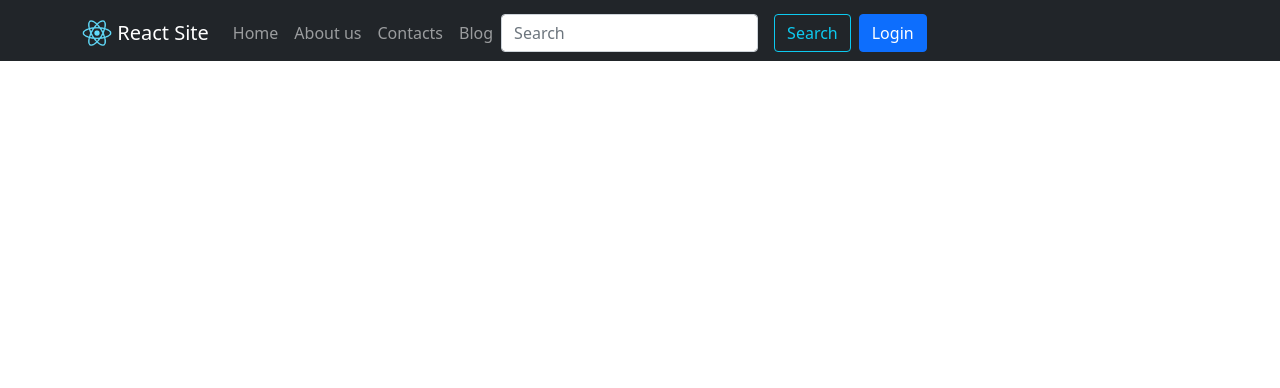
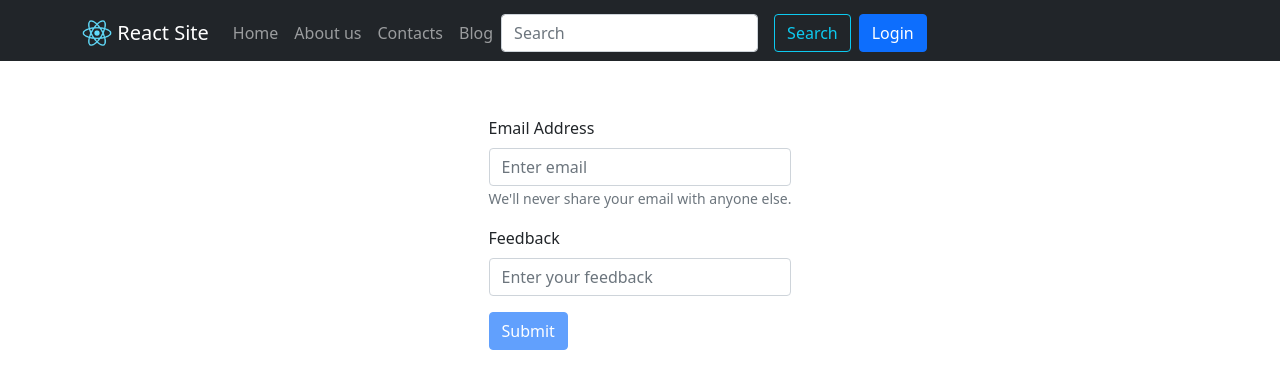
Before and after one commit to ivanpanchenko04/react-project, a React (Create React App) app: page /contacts in a window 1280 px wide. Shown: the top 388 px of the page. Built offline with nearby package versions, Linux system fonts and the light colour scheme.

Commit message:
added contact form

```diff
--- a/src/Pages/Contacts.js
+++ b/src/Pages/Contacts.js
@@ -1,13 +1,72 @@
-import React, {Component} from 'react';
+import React, {useEffect, useState} from 'react';
+import {Button, Container, Form} from "react-bootstrap";
 
-class Contacts extends Component {
-    render() {
-        return (
-            <div>
+function Contacts() {
+    const [email, setEmail] = useState('');
+    const [feedback, setFeedback] = useState('');
+    const [emailDirty, setEmailDirty] = useState(false);
+    const [emailError, setEmailError] = useState('Email не може бути порожнім');
+    const [formValid, setFormValid] = useState(false);
+    useEffect ( () => {
+        if (emailError) {
+            setFormValid(false)
+        } else {
+            setFormValid(true)
+        }
+    },[emailError])
 
-            </div>
-        );
+    const emailHandler = (e) => {
+        setEmail(e.target.value);
+        const re = /^[a-zA-Z0-9.!#$%&'*+/=?^_`{|}~-]+@[a-zA-Z0-9-]+(?:\.[a-zA-Z0-9-]+)*$/;
+        if (!re.test(String(e.target.value.toLowerCase()))) {
+            setEmailError('Некоректний email')
+        } else {
+            setEmailError('')
+        }
     }
+
+    const feedbackHandler = (e) => {
+        setFeedback(e.target.value);
+    }
+
+    const blurHandler = (e) => {
+        switch (e.target.name) {
+            case 'email':
+                setEmailDirty(true)
+                break
+        }
+    }
+
+    return (
+        <div>
+            <Container className="d-flex justify-content-center">
+                <Form style={{ marginTop: '50px' }}>
+                    <Form.Group controlId="fromBasicEmail" className="mb-3">
+                        <Form.Label>Email Address</Form.Label>
+                        {(emailDirty && emailError) && <div style={{color: "red"}}>{emailError}</div>}
+                        <Form.Control onChange={e => emailHandler(e)} name="email"
+                                      value={email} onBlur={e => blurHandler(e)} type="email"
+                                      placeholder="Enter email"/>
+                        <Form.Text className="text-muted">
+                            We'll never share your email with anyone else.
+                        </Form.Text>
+                    </Form.Group>
+
+                    <Form.Group controlId="fromBasicFeedback" className="mb-3">
+                        <Form.Label>Feedback</Form.Label>
+                        <Form.Control name="feedback" value={feedback} type="textarea"
+                                      placeholder="Enter your feedback"
+                                      onChange={e => feedbackHandler(e)}>
+                        </Form.Control>
+                    </Form.Group>
+
+                    <Button disabled={!formValid} variant="primary" type="submit">
+                        Submit
+                    </Button>
+                </Form>
+            </Container>
+        </div>
+    );
 }
 
 export default Contacts;
```
